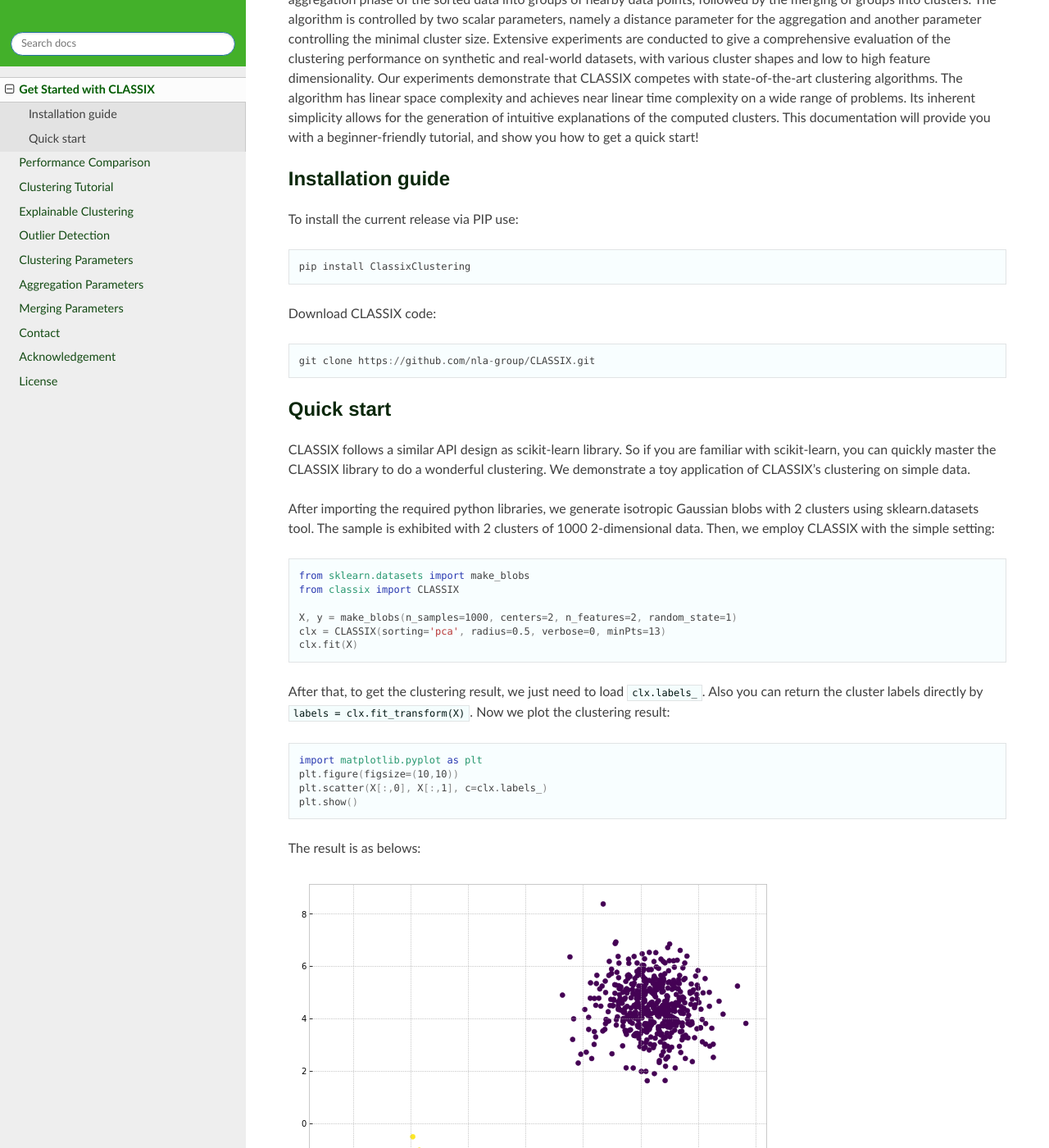
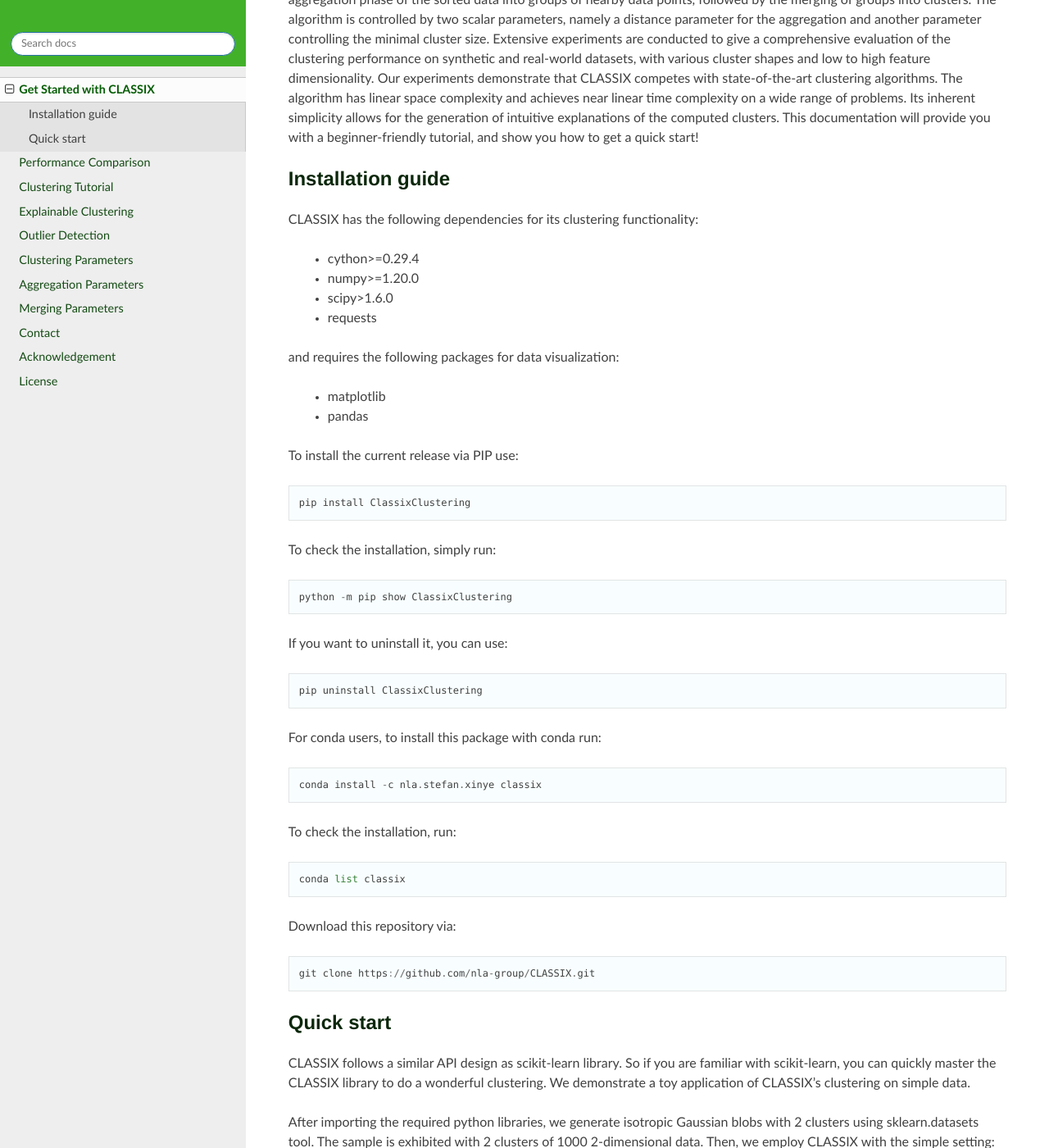
Before and after one commit to nla-group/classix, a Sphinx documentation site: the page built from docs/source/quickstart.rst, in a window 1280 px wide and 1400 px high, scrolled down 407 px. Shown: the whole window at 82% size. Built offline with Sphinx 7.4.7 and the Read the Docs theme 2.0.0, drawn with Linux system fonts in a browser that asks for light colours.

Commit message:
Update quickstart.rst

```diff
--- a/docs/source/quickstart.rst
+++ b/docs/source/quickstart.rst
@@ -8,14 +8,49 @@
 
 Installation guide
 ------------------------------
+CLASSIX has the following dependencies for its clustering functionality:
+
+    * cython>=0.29.4
+    * numpy>=1.20.0
+    * scipy>1.6.0
+    * requests
+
+and requires the following packages for data visualization:
+
+    * matplotlib
+    * pandas
+
 To install the current release via PIP use:
 
 .. parsed-literal::
 
     pip install ClassixClustering
 
+To check the installation, simply run:
 
-Download CLASSIX code:
+.. parsed-literal::
+
+    python -m pip show ClassixClustering
+
+If you want to uninstall it, you can use:
+
+.. parsed-literal::
+
+    pip uninstall ClassixClustering
+
+
+For conda users, to install this package with conda run:
+
+.. parsed-literal::
+    conda install -c nla.stefan.xinye classix
+
+To check the installation, run:
+
+.. parsed-literal::
+
+    conda list classix
+
+Download this repository via:
 
 .. parsed-literal::
 
```
